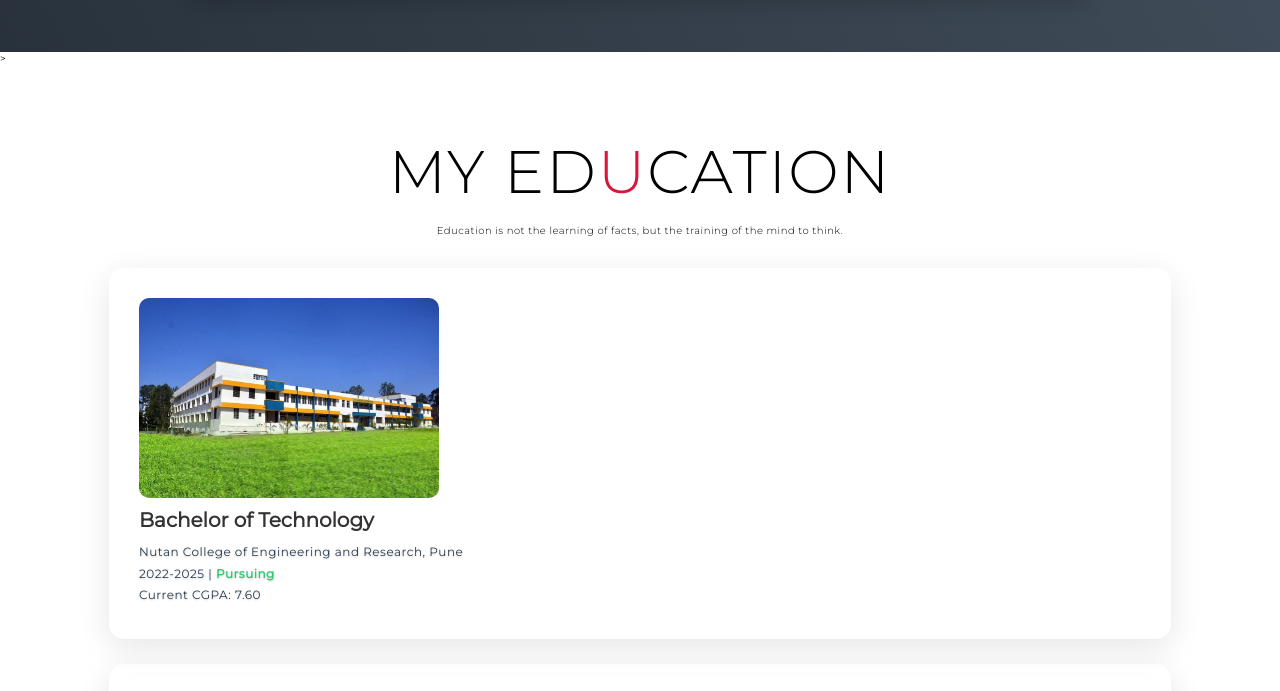
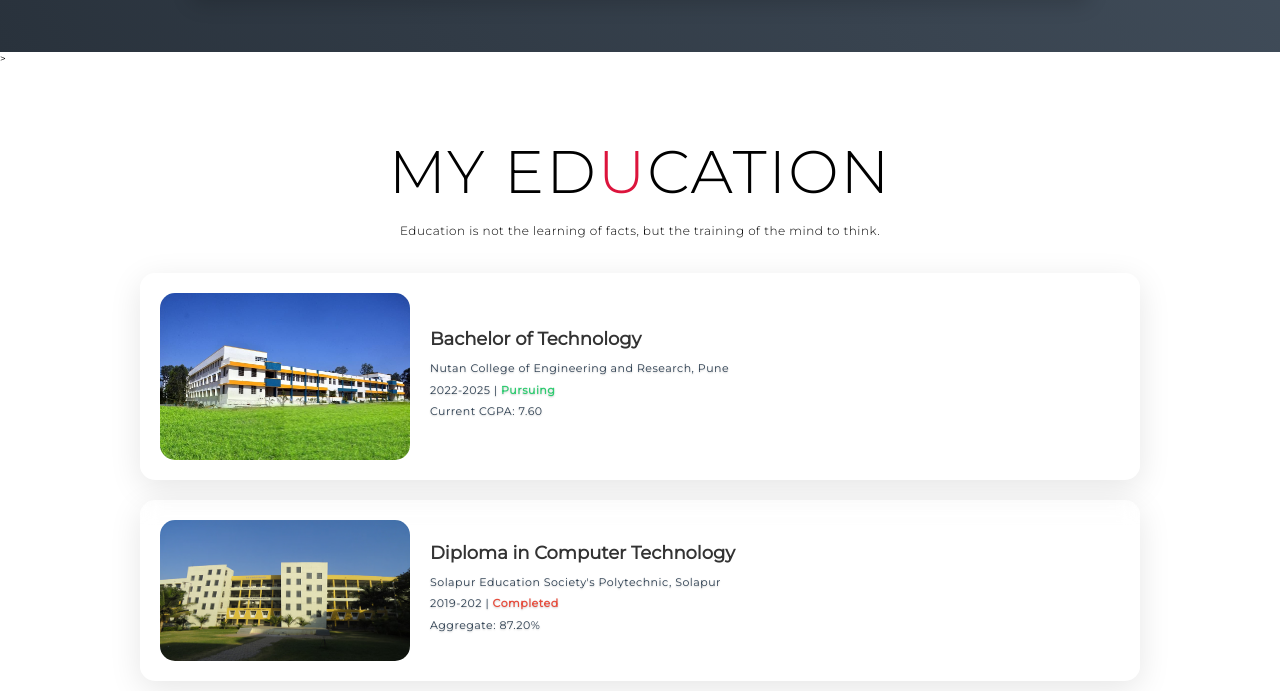
Before and after one commit to Shreyas-6403/Portfolio, a plain HTML site: page index.html in a window 1280 px wide. Shown: the part 2479-3170 px from the top of the page. Drawn offline with Linux system fonts and the light colour scheme.

Commit message:
style.css

```diff
--- a/style.css
+++ b/style.css
@@ -1123,19 +1123,21 @@ p {
 	/* End About */
 
 	    /* Education Section */
+	/* Education Section for Desktop (No changes) */
 #education {
-		padding: 30px 10px; /* Reduce padding for smaller screens */
+    padding: 50px 0;
     background: linear-gradient(to right, #ffffff, #ffffff);
     text-align: center;
 }
 
 .education-container {
-		width: 100%; /* Ensure container takes full width */
-		padding: 10px;
+    max-width: 1200px;
+    margin: 0 auto;
+    padding: 20px;
 }
 
 .section-title {
-		font-size: 2rem; /* Smaller title font size */
+    font-size: 2.5rem;
     color: #000000;
     margin-bottom: 10px;
 }
@@ -1145,58 +1147,58 @@ p {
 }
 
 .section-subtitle {
-		font-size: 1rem; /* Smaller subtitle font size */
+    font-size: 1.2rem;
     color: #000000;
-		margin-bottom: 20px;
+    margin-bottom: 30px;
 }
 
 .edu-card {
-		flex-direction: column; /* Stack items vertically */
-		align-items: flex-start; /* Align to the left */
-		margin: 15px auto;
-		padding: 15px;
+    display: flex;
+    align-items: center;
+    margin: 20px auto;
+    padding: 20px;
     background: rgba(255, 255, 255, 0.2);
     box-shadow: 0 8px 32px rgba(0, 0, 0, 0.1);
     backdrop-filter: blur(10px);
     border-radius: 15px;
-		width: 90%; /* Limit card width */
+    max-width: 1000px;
+    transition: transform 0.3s ease, box-shadow 0.3s ease;
 }
 
 .edu-card:hover {
-		transform: scale(1.02); /* Reduce hover scale on mobile */
+    transform: scale(1.05);
     box-shadow: 0 15px 40px rgba(0, 0, 0, 0.2);
 }
 
 .edu-image {
     flex: 1;
-		max-width: 100%; /* Make the image responsive */
-		height: 200px; /* Fixed height for mobile */
+    max-width: 250px;
+    height: auto;
+    border-radius: 15px;
     object-fit: cover;
-		border-radius: 10px;
-		margin-right: 0; /* Remove margin-right */
-		margin-bottom: 10px; /* Add space between image and content */
+    margin-right: 20px;
 }
 
 .edu-content {
     flex: 2;
     text-align: left;
-		width: 100%; /* Ensure content takes full width */
 }
 
 .edu-content h2 {
-		font-size: 1.5rem; /* Smaller heading font size */
+    font-size: 1.8rem;
     color: #333;
-		margin-bottom: 8px;
+    margin-bottom: 10px;
 }
 
 .edu-content p {
-		font-size: 1rem; /* Smaller text for paragraphs */
+    font-size: 1.1rem;
     color: #2c3e50;
     font-weight: 500;
-		line-height: 1.4;
+    line-height: 1.5;
     text-shadow: 0 1px 2px rgba(0, 0, 0, 0.2);
 }
 /* End Education Section */
+	/*Education*/
 
 	/* Project Section*/
 	#projects .project-item {
@@ -1247,29 +1249,80 @@ p {
 	/* End header */
 
 	/* Education Section for Desktop */
+	@media only screen and (max-width: 768px) {
+		/* Education Section for Mobile View */
 		#education {
-		padding: 60px 0;
+			padding: 30px 15px; /* Reduced padding for better fit */
+			background: linear-gradient(to right, #ffffff, #ffffff);
+			text-align: center;
+		}
+
+		.education-container {
+			max-width: 100%; /* Full width for mobile */
+			margin: 0 auto;
+			padding: 15px;
+		}
+
+		.section-title {
+			font-size: 2rem; /* Slightly smaller title */
+			color: #000000;
+			margin-bottom: 10px;
+		}
+
+		.section-subtitle {
+			font-size: 1rem; /* Slightly smaller subtitle */
+			color: #000000;
+			margin-bottom: 20px;
 		}
 
 		.edu-card {
-		max-width: 1200px;
-		padding: 30px;
-		margin: 25px auto;
+			display: flex;
+			flex-direction: column; /* Stack items vertically */
+			align-items: center;
+			margin: 20px auto;
+			padding: 20px;
+			background: rgba(255, 255, 255, 0.2);
+			box-shadow: 0 8px 32px rgba(0, 0, 0, 0.1);
+			backdrop-filter: blur(10px);
+			border-radius: 15px;
+			max-width: 100%; /* Full width for mobile */
+			transition: transform 0.3s ease, box-shadow 0.3s ease;
+		}
+
+		.edu-card:hover {
+			transform: scale(1.05);
+			box-shadow: 0 15px 40px rgba(0, 0, 0, 0.2);
 		}
 
 		.edu-image {
-		max-width: 300px;
-		margin-right: 30px;
+			width: 100%; /* Full width image */
+			max-width: 250px; /* Limit image width */
+			height: auto;
+			border-radius: 15px;
+			object-fit: cover;
+			margin-bottom: 15px; /* Margin between image and text */
+		}
+
+		.edu-content {
+			text-align: left;
+			margin-top: 10px; /* Space between image and content */
 		}
 
 		.edu-content h2 {
-		font-size: 2rem;
-		margin-bottom: 12px;
+			font-size: 1.5rem; /* Smaller heading */
+			color: #333;
+			margin-bottom: 10px;
 		}
 
 		.edu-content p {
-		font-size: 1.2rem;
+			font-size: 1rem; /* Smaller paragraph text */
+			color: #2c3e50;
+			font-weight: 500;
+			line-height: 1.5;
+			text-shadow: 0 1px 2px rgba(0, 0, 0, 0.2);
 		}
+	}
+
 
 }
 /* End  Media Query For Desktop */
```
Lines whose indentation alone changed are shown as unchanged.
